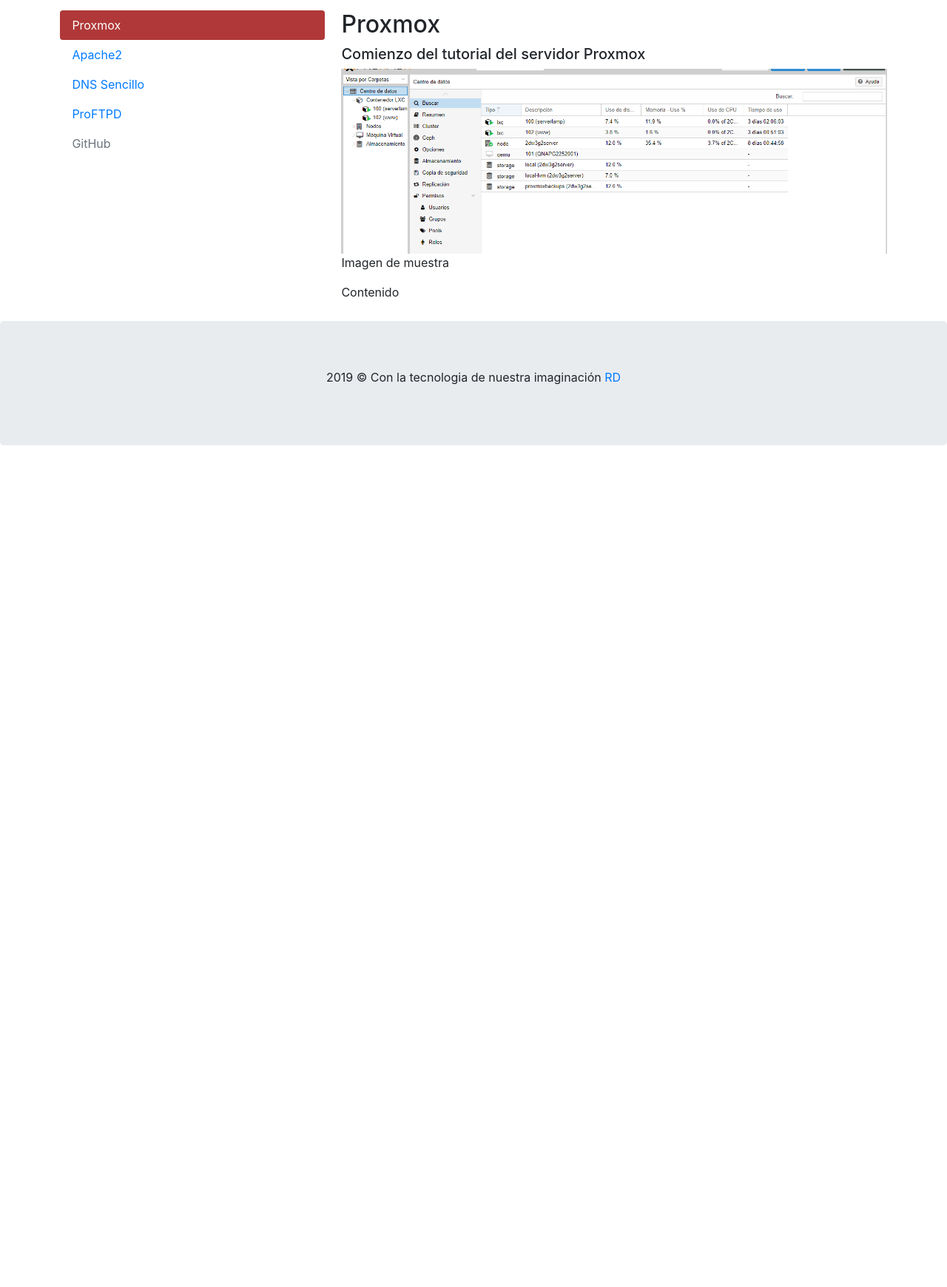
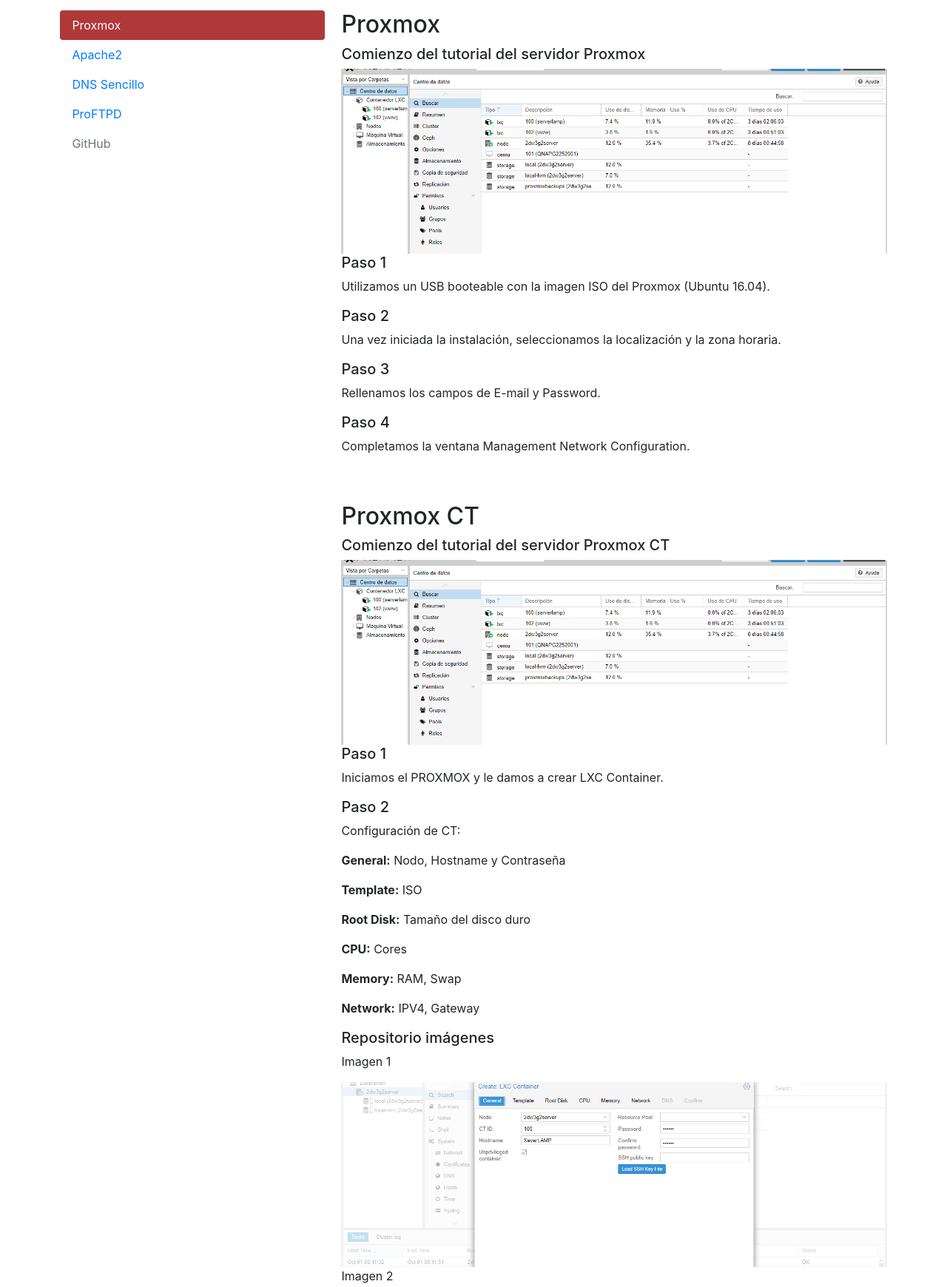
Before and after one commit to IK2DW3/g2wiki2.com, a plain HTML site: page wikia/proxmox.html in a window 1280 px wide. Shown: the part 308-2048 px from the top of the page at 74% size. Before the commit the page ends 910 px from the top, so only its background shows below. Drawn offline with nearby package versions, Linux system fonts and the light colour scheme.

Commit message:
tutorial proxmox

```diff
--- a/wikia/proxmox.html
+++ b/wikia/proxmox.html
@@ -79,8 +79,62 @@
         <div class="img">
           <img src="../img/proxmox/intro.PNG" alt="G2WIKI" title="Imagen Proxmox">
         </div>
-        <p>Imagen de muestra</p>
-        <p>Contenido</p>
+
+        <h5>Paso 1</h5>
+        <p>Utilizamos un USB booteable con la imagen ISO del Proxmox (Ubuntu 16.04).</p>
+
+        <h5>Paso 2</h5>
+        <p>Una vez iniciada la instalación, seleccionamos la localización y la zona horaria.</p>
+
+        <h5>Paso 3</h5>
+        <p>Rellenamos los campos de E-mail y Password.</p>
+
+        <h5>Paso 4</h5>
+        <p>Completamos la ventana Management Network Configuration.</p> <br><br>
+
+        <h2>Proxmox CT</h2>
+        <h5>Comienzo del tutorial del servidor Proxmox CT</h5>
+        <div class="img">
+          <img src="../img/proxmox/intro.PNG" alt="G2WIKI" title="Imagen Proxmox CT">
+        </div>
+
+        <h5>Paso 1</h5>
+        <p>Iniciamos el PROXMOX y le damos a crear LXC Container.</p>
+
+        <h5>Paso 2</h5>
+        <p>Configuración de CT:</p>
+        <p><b>General:</b> Nodo, Hostname y Contraseña</p>
+        <p><b>Template:</b> ISO</p>
+        <p><b>Root Disk:</b> Tamaño del disco duro</p>
+        <p><b>CPU:</b> Cores</p>
+        <p><b>Memory:</b> RAM, Swap</p>
+        <p><b>Network:</b> IPV4, Gateway</p>
+
+        <h5>Repositorio imágenes</h5>
+        <p>Imagen 1</p>
+        <div class="img">
+          <img src="../img/proxmoxct/1.png" alt="G2WIKI" title="Imagen Proxmox CT">
+        </div>
+        <p>Imagen 2</p>
+        <div class="img">
+          <img src="../img/proxmoxct/2.png" alt="G2WIKI" title="Imagen Proxmox CT">
+        </div>
+        <p>Imagen 3</p>
+        <div class="img">
+          <img src="../img/proxmoxct/3.png" alt="G2WIKI" title="Imagen Proxmox CT">
+        </div>
+        <p>Imagen 4</p>
+        <div class="img">
+          <img src="../img/proxmoxct/4.png" alt="G2WIKI" title="Imagen Proxmox CT">
+        </div>
+        <p>Imagen 5</p>
+        <div class="img">
+          <img src="../img/proxmoxct/5.png" alt="G2WIKI" title="Imagen Proxmox CT">
+        </div>
+        <p>Imagen 6</p>
+        <div class="img">
+          <img src="../img/proxmoxct/6.png" alt="G2WIKI" title="Imagen Proxmox CT">
+      </div>
       </div>
     </div>
   </div>
```
Also changed, not shown: img/proxmoxct/1.png (added), img/proxmoxct/2.png (added), img/proxmoxct/3.png (added), img/proxmoxct/4.png (added), img/proxmoxct/5.png (added), img/proxmoxct/6.png (added).
